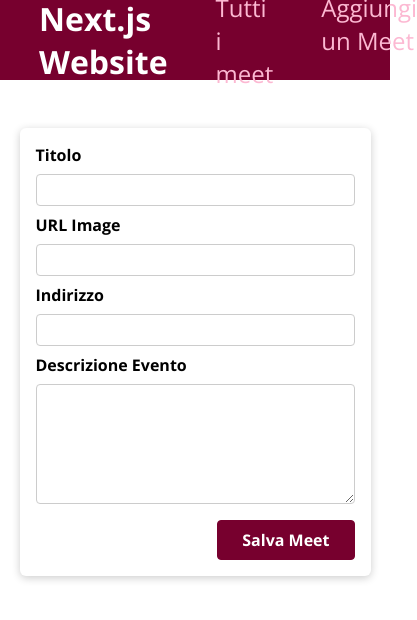
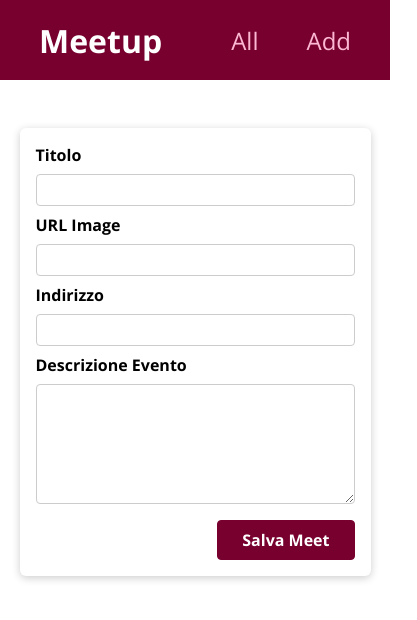
Before and after one commit to m0rph3u5-zip/nextjs-meetup, a Next.js app: page /new-meetup in a window 390 px wide. Shown: the top 620 px of the page, 417 px wide, since content can reach past the window. Built offline with nearby package versions, Linux system fonts and the light colour scheme.

Commit message:
add mobile view

```diff
--- a/components/layout/MainNavigation.js
+++ b/components/layout/MainNavigation.js
@@ -4,8 +4,8 @@ import Link from 'next/link';
 function MainNavigation() {
   return (
     <header className={classes.header}>
-      <div className={classes.logo}>Next.js Website</div>
-      <nav>
+      <div className={classes.logo}>Meetup</div>
+      <nav className={classes.desktop}>
         <ul>
           <li>
             <Link href='/'>Tutti i meet</Link>
@@ -15,6 +15,16 @@ function MainNavigation() {
           </li>
         </ul>
       </nav>
+      <nav className={classes.mobile}>
+        <ul>
+          <li>
+            <Link href='/'>All</Link>
+          </li>
+          <li>
+            <Link href='/new-meetup'>Add</Link>
+          </li>
+        </ul>
+      </nav>
     </header>
   );
 }
--- a/components/layout/MainNavigation.module.css
+++ b/components/layout/MainNavigation.module.css
@@ -37,3 +37,19 @@
 .header a.active {
   color: white;
 }
+
+.mobile {
+  display: none;
+}
+.desktop {
+  display: block;
+}
+
+@media only screen and (max-width: 600px) {
+  .desktop {
+    display: none;
+  }
+  .mobile {
+    display: block;
+  }
+}
--- a/lib/mongodb.js
+++ b/lib/mongodb.js
@@ -3,7 +3,7 @@ import { MongoClient, ObjectId } from 'mongodb';
 let meetupsCollection;
 let client;
 const connect = async () => {
-  client = await MongoClient.connect('mongodb+srv://nextjs-test-app:dJCTcrGC5oWgyzec@ei-staging.76jxi.mongodb.net/myFirstDatabase?retryWrites=true&w=majority');
+  client = await MongoClient.connect('mongodb+srv://nextjs-test-app:dJCTcrGC5oWgyzec@ei-staging.76jxi.mongodb.net/ec-nextjs?retryWrites=true&w=majority');
   const db = client.db();
   meetupsCollection = db.collection('meetups');
 };
--- a/pages/[meetupId]/index.js
+++ b/pages/[meetupId]/index.js
@@ -57,6 +57,7 @@ export async function getStaticProps(context) {
         description: selectedMeetup.description,
       },
     },
+    revalidate: 1,
   };
 }
 
```
